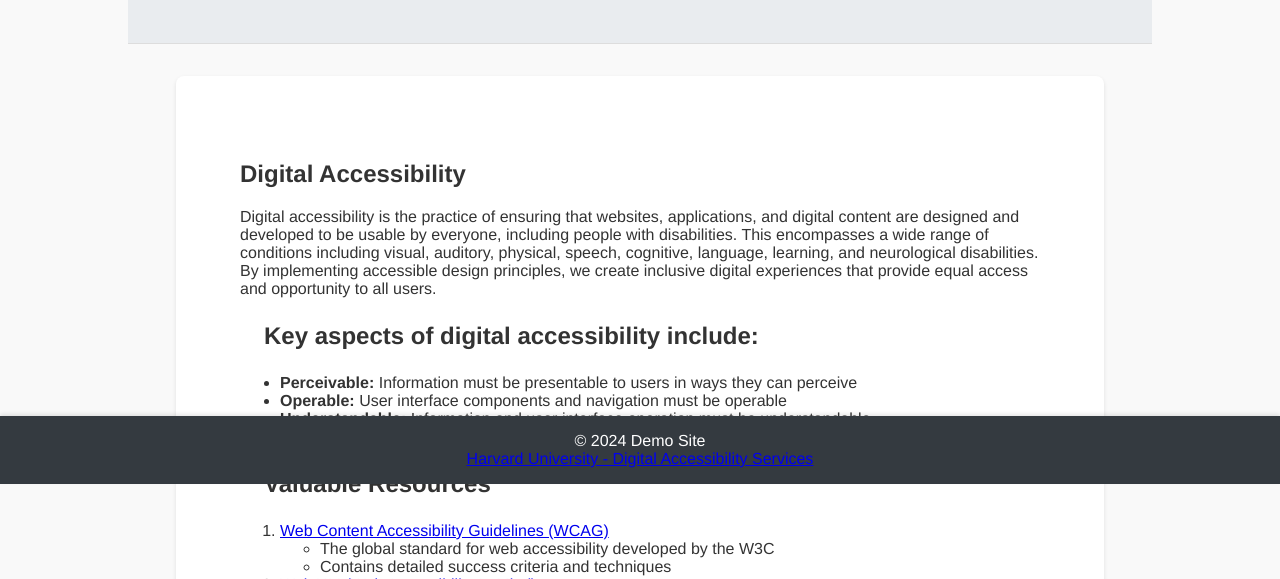
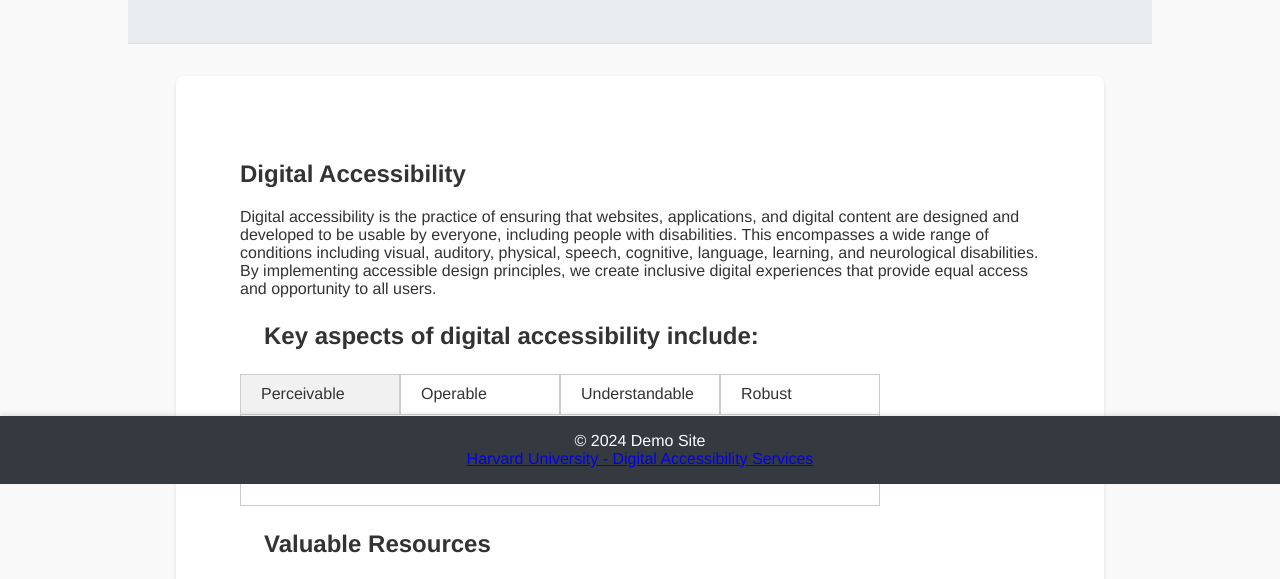
Before and after one commit to derekjackson-das/das-testing, a plain HTML site: page index.html in a window 1280 px wide. Shown: the part 316-895 px from the top of the page. Drawn offline with Linux system fonts and the light colour scheme.

Commit message:
Final updates - tab, color

```diff
--- a/index.html
+++ b/index.html
@@ -14,10 +14,10 @@
         <h1>Demo Site</h1>
     </header>
     <nav>
-        <a href="index.html">Home</a>
-        <a href="about.html">About</a>
-        <a href="services.html">Services</a>
-        <a href="contact.html">Contact</a>
+        <a href="index.html" role="menuitem">Home</a>
+        <a href="about.html" role="menuitem">About</a>
+        <a href="services.html" role="menuitem">Services</a>
+        <a href="contact.html" role="menuitem">Contact</a>
     </nav>
     <div class="banner">
         <h2>Digital Accessibility</h2>
@@ -29,12 +29,30 @@
         </p>
 
         <div class="heading3">Key aspects of digital accessibility include:</div>
-        <ul>
-            <li><strong>Perceivable:</strong> Information must be presentable to users in ways they can perceive</li>
-            <li><strong>Operable:</strong> User interface components and navigation must be operable</li>
-            <li><strong>Understandable:</strong> Information and user interface operation must be understandable</li>
-            <li><strong>Robust:</strong> Content must be robust enough to be interpreted by a wide variety of user agents</li>
-        </ul>
+        <div class="tabs">
+            <ul class="tab-list">
+                <li class="tab-item" data-tab="tab1" tabindex="0" role="tab">Perceivable</li>
+                <li class="tab-item" data-tab="tab2" tabindex="0" role="tab">Operable</li>
+                <li class="tab-item" data-tab="tab3" tabindex="0" role="tab">Understandable</li>
+                <li class="tab-item" data-tab="tab4" tabindex="0" role="tab">Robust</li>
+            </ul>
+            <div class="tab-content" id="tab1">
+                <p><strong>Perceivable:</strong> Information must be presentable to users in ways they can perceive</p>
+            </div>
+            <div class="tab-content" id="tab2">
+                <p><strong>Operable:</strong> User interface components and navigation must be operable</p>
+            </div>
+            <div class="tab-content" id="tab3">
+                <p><strong>Understandable:</strong> Information and user interface operation must be understandable</p>
+            </div>
+            <div class="tab-content" id="tab4">
+                <p><strong>Robust:</strong> Content must be robust enough to be interpreted by a wide variety of user agents</p>
+            </div>
+        </div>
+
+        <script src="scripts/script.js"></script>
+
+
 
         <div class="heading3">Valuable Resources</div>
         <ol>
@@ -83,8 +101,8 @@
                 </tr>
                 <tr>
                     <td>Europe</td>
-                    <td>746 million</td>
-                    <td>About 135 million</td>
+                    <td class="old">746 million</td>
+                    <td class="old">About 135 million</td>
                     <td>Approximately 18%</td>
                 </tr>
                 <tr>
@@ -108,6 +126,7 @@
             </tbody>
         </table>
         <p>Please note that these figures are estimated and may vary based on the source and the specific criteria used to define and count disabilities.</p>
+        <p> Please note that figures in <span class="old">red</span> reflect data gathered in 2010.</p>
 
       <!-- Create a form that is for contact information to get more information and ask for name and email. The form should work in the follwoing ways.
        1. first name and e-mail are marked with an asterisk to identify required fields.
--- a/scripts/script.js
+++ b/scripts/script.js
@@ -5,6 +5,25 @@ document.addEventListener('DOMContentLoaded', function() {
     const closeButton = document.createElement('span');
     const likeButton = document.querySelector('.like-button');
     const star = document.createElement('span');
+
+    // Tab Panel
+    const tabs = document.querySelectorAll('.tab-item');
+    const contents = document.querySelectorAll('.tab-content');
+
+    // Set the first tab as active by default
+    tabs[0].classList.add('active');
+    contents[0].classList.add('active');
+
+    tabs.forEach(tab => {
+        tab.addEventListener('click', function () {
+            tabs.forEach(item => item.classList.remove('active'));
+            contents.forEach(content => content.classList.remove('active'));
+
+            tab.classList.add('active');
+            document.getElementById(tab.getAttribute('data-tab')).classList.add('active');
+        });
+    });
+
     star.innerHTML = '★';
     star.classList.add('star');
 
--- a/styles/styles.css
+++ b/styles/styles.css
@@ -125,6 +125,10 @@ label[for="email"] {
     margin-bottom: 0.5em;
 }
 
+.old {
+    color: red;
+}
+
 .like-button {
     background-color: hsl(212, 83%, 82%);
     color: white;
@@ -163,6 +167,54 @@ footer {
     bottom: 0;
     box-shadow: 0 -2px 4px rgba(0, 0, 0, 0.1);
 }
+
+.tabs {
+    display: flex;
+    flex-direction: column;
+    width: 80%
+}
+
+.tabs:focus-within {
+    border: black 1px solid;
+}
+
+.tab-item:focus-visible {
+    outline: 2px solid #007BFF;
+    outline-offset: 3px;
+    border-radius: 5px;;
+}
+
+.tab-list {
+    width: 100%;
+    display: flex;
+    list-style-type: none;
+    padding: 0;
+    margin: 0;
+}
+
+.tab-item {
+    padding: 10px 20px;
+    cursor: pointer;
+    border: 1px solid #ccc;
+    border-bottom: none;
+    width:25%;
+}
+
+.tab-item.active {
+    background-color: #f1f1f1;
+    border-bottom: 1px solid #f1f1f1;
+}
+
+.tab-content {
+    display: none;
+    border: 1px solid #ccc;
+    padding: 20px;
+}
+
+.tab-content.active {
+    display: block;
+}
+
 
 footer p {
     margin: 0;
```
